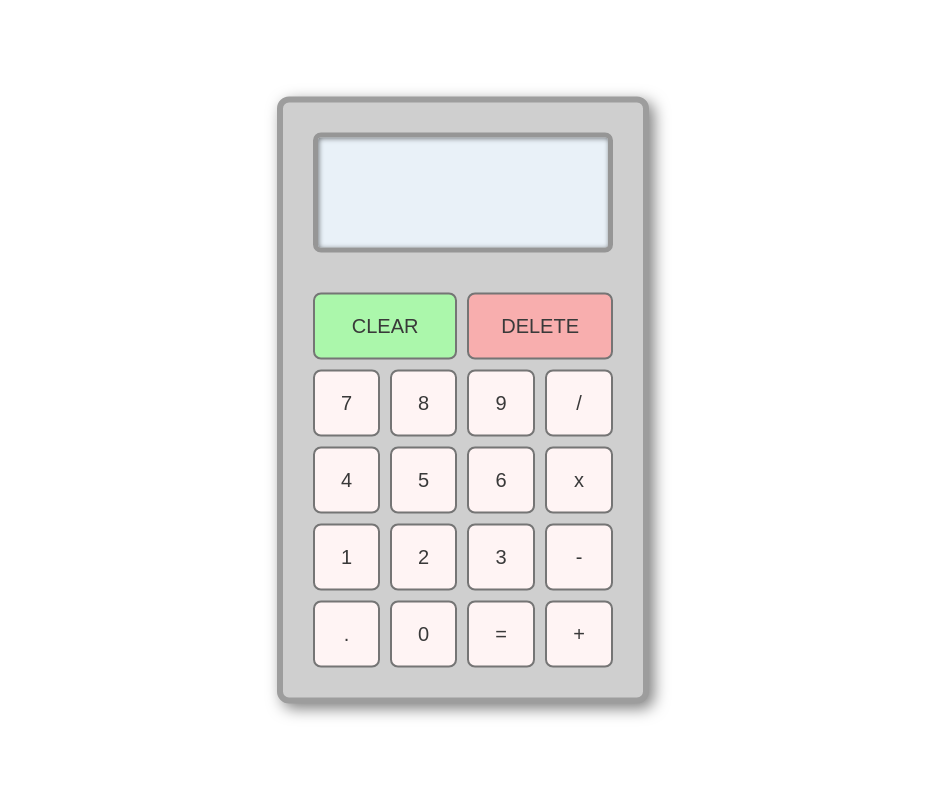
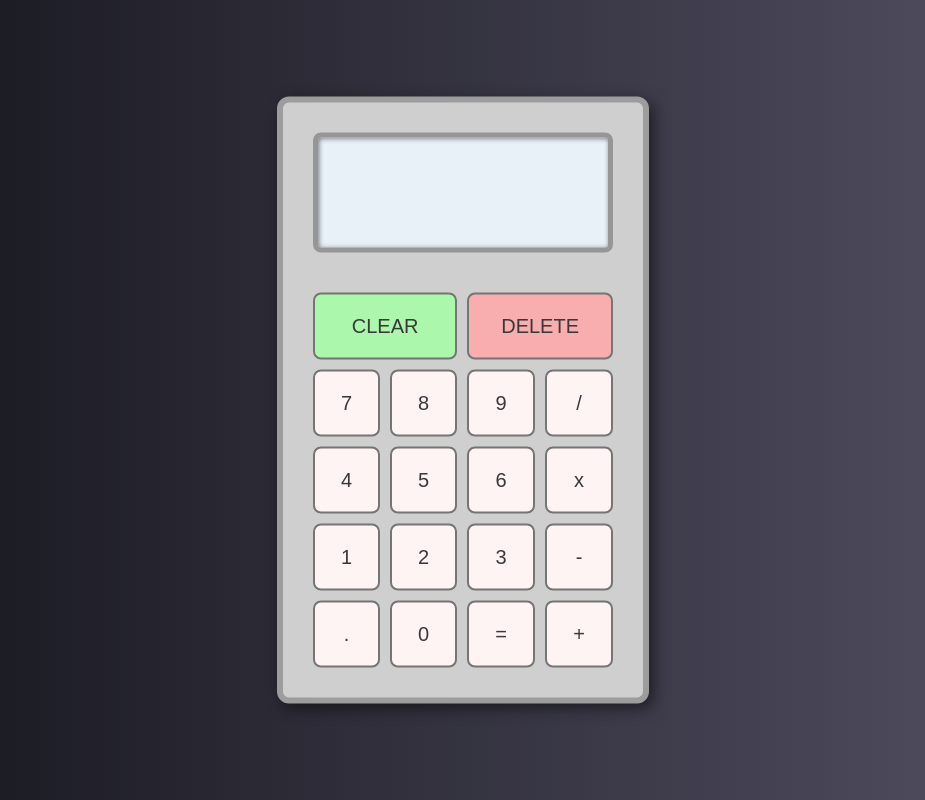
Before and after one commit to gautham-v/calculator, a plain HTML site: page index.html in a window 1280 px wide. Shown: the whole page, without its empty margins (177-1102 px from the left). Drawn offline with Linux system fonts and the light colour scheme.

Commit message:
background color

```diff
--- a/styles.css
+++ b/styles.css
@@ -1,5 +1,6 @@
 html {
     font-family: sans-serif;
+    background: linear-gradient(90deg, rgb(20, 20, 27), rgb(85, 82, 101));
 }
 /* body {
     padding-top: 30px;
```
